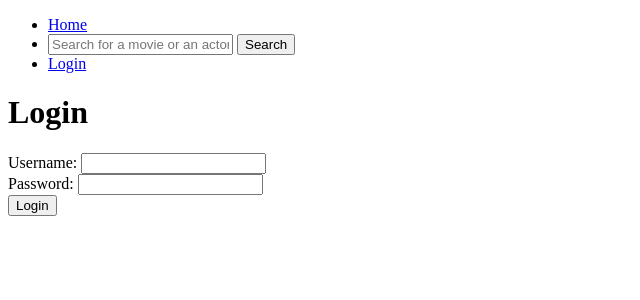
After one commit to awp2017/MovieBox, a Django app: page /login in a window 1280 px wide. The commit adds this page. Shown: the top 300 px of the page, without its empty margins (0-640 px from the left). Run offline with Django 3.2, Linux system fonts and the light colour scheme.

Commit message:
added login and logout + added links in menu

```diff
--- a/MovieBoxProject/MovieBox/forms.py
+++ b/MovieBoxProject/MovieBox/forms.py
@@ -5,3 +5,7 @@ class MovieForm(forms.ModelForm):
     class Meta:
         model = Movie
         fields = ('name', 'year', 'genre', 'actors')
+
+class LoginForm(forms.Form):
+    username = forms.CharField(label="Username")
+    password = forms.CharField(label="Password", widget=forms.PasswordInput)
--- /dev/null
+++ b/MovieBoxProject/MovieBox/templates/login.html
@@ -0,0 +1,23 @@
+{% extends 'layout.html' %} {% block title %}Login{% endblock %} {% block content %}
+
+<h1>Login</h1>
+
+{% if form.errors %}
+<div class="alert alert-danger" role="alert">
+    {{ form.errors }}
+</div>
+{% endif %}
+
+<form method="POST" enctype="multipart/formdata" class="form">
+    {% csrf_token %}
+    <div class="form-group">
+        <label for="id_username">Username:</label>
+        <input type="text" name="username" required="" id="id_username" class="form-control">
+    </div>
+    <div class="form-group">
+        <label for="id_password">Password:</label>
+        <input type="password" name="password" required="" id="id_password" class="form-control">
+    </div>
+    <button type="submit" class="btn btn-primary">Login</button>
+</form>
+{% endblock %}
--- a/MovieBoxProject/MovieBox/templates/menu.html
+++ b/MovieBoxProject/MovieBox/templates/menu.html
@@ -1,5 +1,15 @@
 <nav >
-    <a href="{% url 'home' %}">Home</a>
-    <input type="text" placeholder="Search for a movie or an actor...">
-    <button>Search</button>
+    <ul>
+    <li> <a href="{% url 'home' %}">Home</a> </li>
+    <li>
+    	<input type="text" placeholder="Search for a movie or an actor...">
+    	<button>Search</button>
+    </li>
+     {% if not request.user.is_authenticated %}
+     <li><a href="{% url 'login' %}">Login</a></li>
+     {% else %}
+     <li><a href="{% url 'movie_create' %}">Add a new movie</a></li>
+     <li><a href="{% url 'logout' %}">Logout</a></li>
+     {% endif %}
+    </ul>
 </nav>
--- a/MovieBoxProject/MovieBox/urls.py
+++ b/MovieBoxProject/MovieBox/urls.py
@@ -23,4 +23,6 @@ urlpatterns = [
     url(r'^movie/(?P<pk>[0-9]+)/delete$',  views.MovieDeleteView.as_view(), name='movie_delete'),
     url(r'^movie/add/$', views.MovieCreateView.as_view(), name='movie_create'),
     url(r'^movie/(?P<pk>[0-9]+)/update$', views.MovieUpdateView.as_view(), name='movie_update'),
+    url(r'^login', views.login_view, name="login"),
+    url(r'^logout/$', views.logout_view, name="logout"),
 ]
--- a/MovieBoxProject/MovieBox/views.py
+++ b/MovieBoxProject/MovieBox/views.py
@@ -1,11 +1,12 @@
 # -*- coding: utf-8 -*-
 from __future__ import unicode_literals
 from django.urls import reverse
-from django.shortcuts import render
+from django.shortcuts import render, redirect
 from django.views.generic import ListView, DetailView, DeleteView, CreateView, UpdateView
 from django.contrib.auth.mixins import LoginRequiredMixin
 from MovieBox.models import Movie, MBUser, Actor, MBUserProfile
-from MovieBox.forms import MovieForm
+from MovieBox.forms import MovieForm, LoginForm
+from django.contrib.auth import authenticate, login, logout
 
 # Create your views here.
 
@@ -14,19 +15,23 @@ class FrontPageMovieListView(ListView):
     model = Movie
     context_object_name = 'movies'
 
+
 class MovieDetailView(DetailView):
     template_name = 'movie.html'
     model = Movie
     context_object_name = 'movie'
+
 
 class ActorDetailView(DetailView):
     template_name = 'actor.html'
     model = Actor
     context_object_name = 'actor'
 
+
 class MovieDeleteView(DeleteView):
     template_name = 'delete.html'
     model = Movie
+
 
 class MovieCreateView(CreateView):
     template_name = 'form.html'
@@ -44,3 +49,29 @@ class MovieUpdateView(UpdateView):
 
     def get_success_url(self, *args, **kwargs):
         return reverse('movie_detail', kwargs={'pk': self.object.pk})
+
+
+#afisare mesaj de eroare daca username-ul sau parola nu sunt valide
+def login_view(request):
+    context = {}
+    if request.method == 'GET':
+        form = LoginForm()
+    elif request.method == 'POST':
+        form = LoginForm(request.POST)
+        if form.is_valid():
+            user = authenticate(username=form.cleaned_data['username'],
+                                password=form.cleaned_data['password'])
+            if user:
+                login(request=request,
+                      user=user)
+                return redirect('home')
+            else:
+                context['error_message'] = 'Wrong username or password!'
+    context['form'] = form
+    return render(request, 'login.html', context)
+
+
+def logout_view(request):
+    if request.method == 'GET':
+        logout(request)
+        return redirect('login')
```
Also changed, not shown: MovieBoxProject/db.sqlite3.
